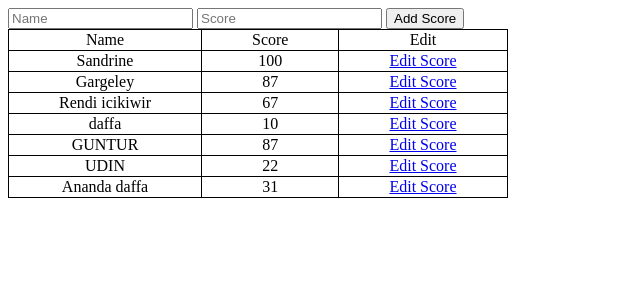
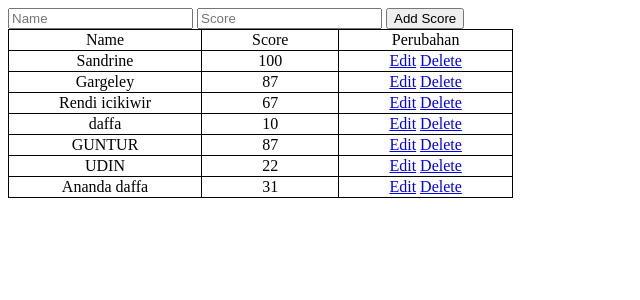
Before and after one commit to 11pplgb/Studi_Kasus_1_Backend, a Flask app: page / in a window 1280 px wide. Shown: the top 300 px of the page, without its empty margins (0-640 px from the left). Run offline with Flask 3, Linux system fonts and the light colour scheme; some libraries are stand-ins or nearby versions.

Commit message:
10/18/2023
menambah delete

```diff
--- a/SK1Backend/app.py
+++ b/SK1Backend/app.py
@@ -32,3 +32,8 @@ def edit_data(id):
     editsc_score = request.form.get("score")
     db.execute("UPDATE score set name = ?, score = ? where id = ?", editsc_name,editsc_score,id)
     return redirect("/")
+
+@app.route("/delete/<id>", methods=["GET"])
+def delete(id):
+    db.execute("DELETE from score where id = ?",id)
+    return redirect("/")
--- a/SK1Backend/templates/edit.html
+++ b/SK1Backend/templates/edit.html
@@ -8,8 +8,8 @@
 <body>
     <form action="/edit/{{editsc['id']}}" method="POST">
         <input type="text" value="{{editsc['name']}}" id="name" name="name">
-        <input type="number" value="{{editsc['score']}}" id="score" name="score">
-        <input type="submit" value="edit">
+        <input type="number" value="{{editsc['score']}}" id="score" name="score" min="0" max="100">
+        <input type="submit" value="confirm">
     </form>
 </body>
 </html>
--- a/SK1Backend/templates/index.html
+++ b/SK1Backend/templates/index.html
@@ -25,7 +25,7 @@
     <tr>
         <td>Name</td>
         <td>Score</td>
-        <td>Edit</td>
+        <td>Perubahan</td>
 
     </tr>
        {% for score in score %}
@@ -34,10 +34,12 @@
             <td>{{ score.name}}</td>
             <td>{{score.score}}</td>
             <td>
-                <a href="/edit/{{score['id']}}">Edit Score</a>
+                <a href="/edit/{{score['id']}}">Edit</a>
+                <a href="/delete/{{score['id']}}" onclick="return confirm ('Apakah Anda Yakin Akan Menghapus?');">Delete</a>
             </td>
         </tr>
         {% endfor %}
     </table>
+
 </body>
 </html>
```
Also changed, not shown: SK1Backend/score.db.
